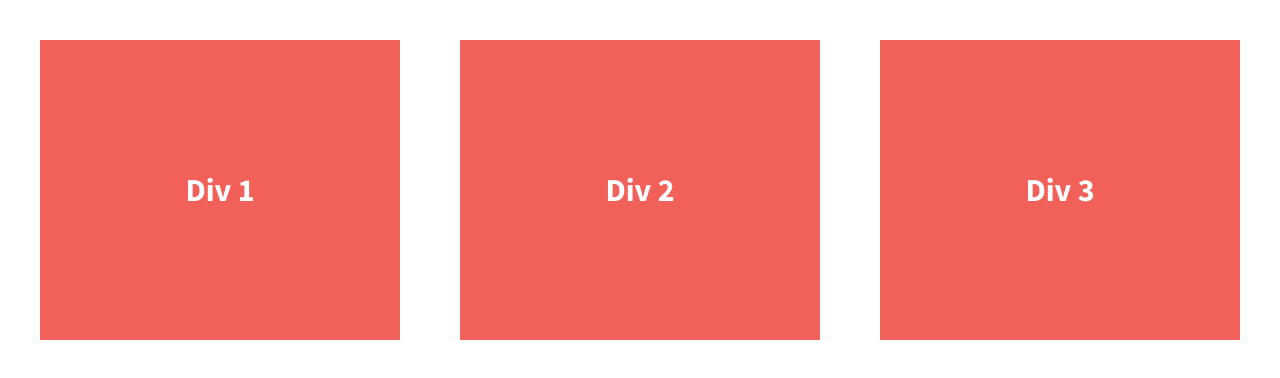
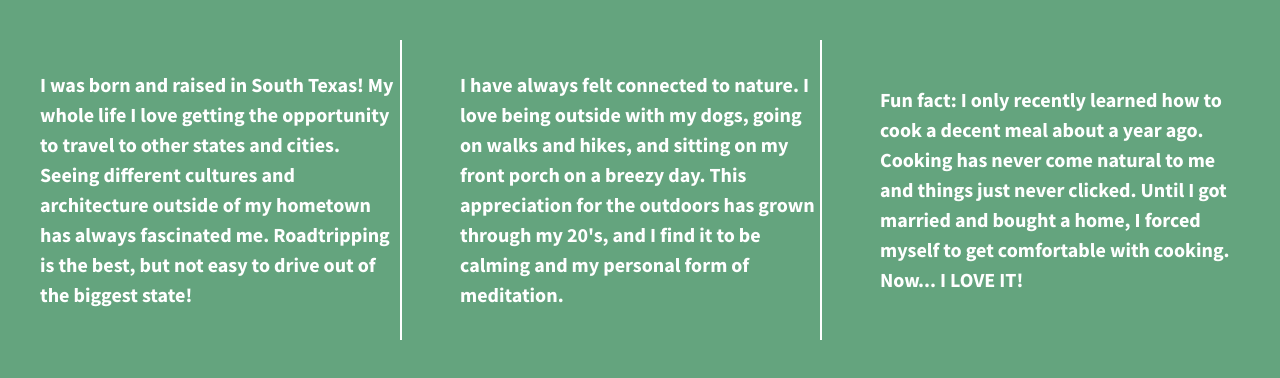
Before and after one commit to krystinee/divs-flexbox, a plain HTML site: page index.html in a window 1280 px wide. Drawn offline with nearby package versions, Linux system fonts and the light colour scheme.

Commit message:
My commit

```diff
--- a/css/main.css
+++ b/css/main.css
@@ -86,7 +86,7 @@ textarea {
 
 .browserupgrade {
     margin: 0.2em 0;
-    background: #ccc;
+    background: #fff;
     color: #000;
     padding: 0.2em 0;
 }
@@ -97,7 +97,7 @@ textarea {
 
 
 html {
-  background-color: #fff;
+  background-color: #64a47e;
   height: 100%;
 }
 
@@ -119,14 +119,21 @@ body {
   /*give the divs a width of 30%, add display:flex, set justify-content and align-items to center*/
   color: #fff;
   line-height: 1.5em;
-  font-size: 1.6em;
-  background-color: #f16059;
+  font-size: 1em;
+  background-color: #64a47e;
   height: 300px;
   display: flex;
   width: 30%;
   justify-content: center;
   align-items: center;
 }
+
+.div-1, .div-2 {
+    border-right: #fff solid 2px;
+}
+
+
+
 
 
 
--- a/index.html
+++ b/index.html
@@ -23,13 +23,13 @@
 
         <section class="wrapper">
             <div class="div-1">
-                Div 1
+                <p>I was born and raised in South Texas! My whole life I love getting the opportunity to travel to other states and cities. Seeing different cultures and architecture outside of my hometown has always fascinated me. Roadtripping is the best, but not easy to drive out of the biggest state!</p>
             </div>
             <div class="div-2">
-                Div 2
+                <p>I have always felt connected to nature. I love being outside with my dogs, going on walks and hikes, and sitting on my front porch on a breezy day. This appreciation for the outdoors has grown through my 20's, and I find it to be calming and my personal form of meditation.</p>
             </div>
             <div class="div-3">
-                Div 3
+                <p>Fun fact: I only recently learned how to cook a decent meal about a year ago. Cooking has never come natural to me and things just never clicked. Until I got married and bought a home, I forced myself to get comfortable with cooking. Now... I LOVE IT!</p>
             </div>
         </section>
 
```
